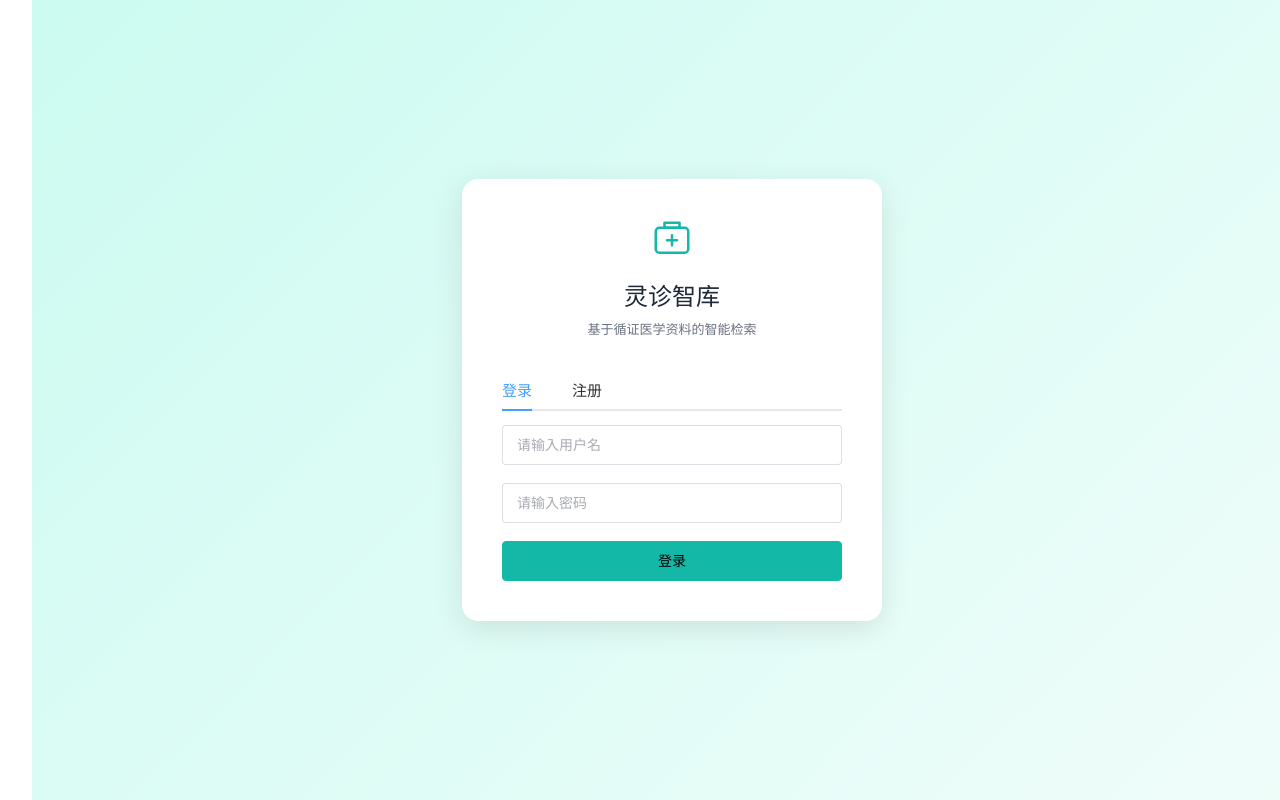
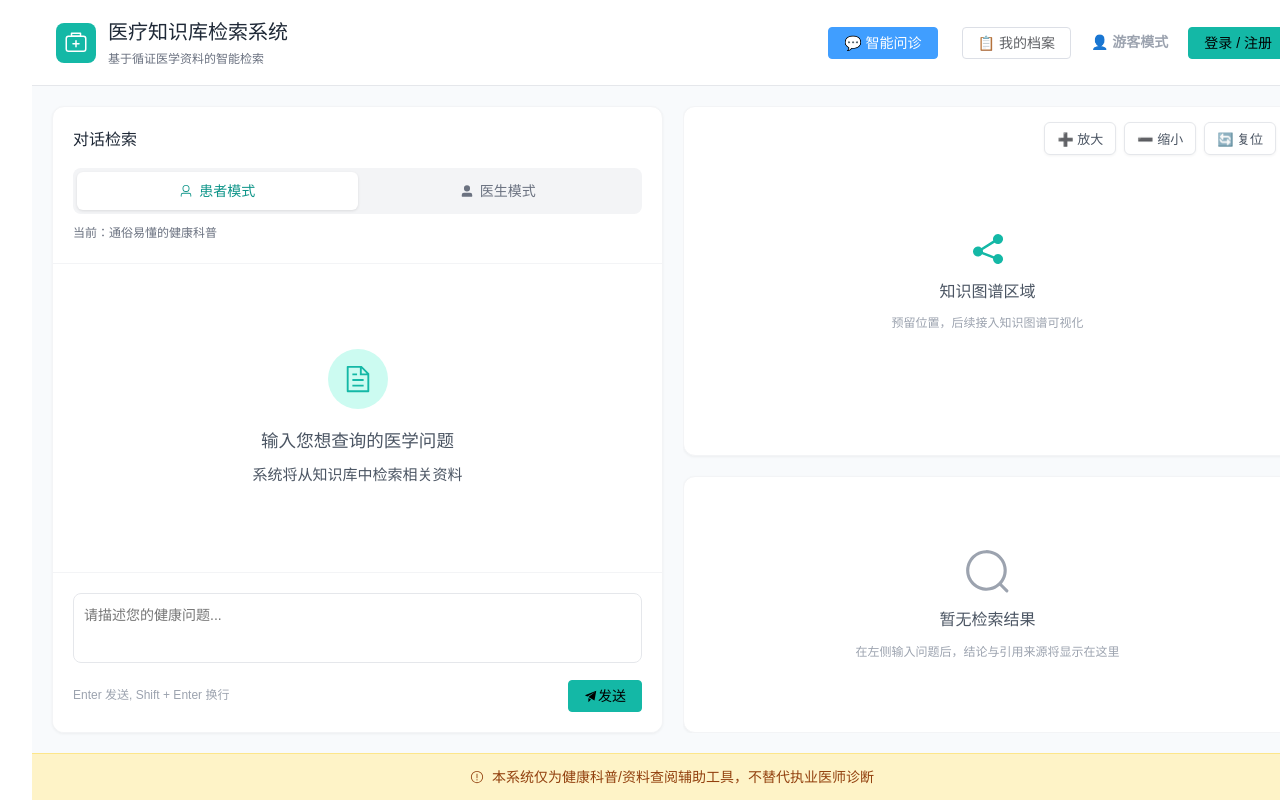
Before and after one commit to Alkane-70/lingzhen-backend, a Vue app in the folder frontend/web/: page / in a window 1280 px wide. Shown: the top 800 px of the page. Built offline with nearby package versions, Linux system fonts and the light colour scheme.

Commit message:
feat: 允许游客使用问诊，历史记录过滤中间记录，导航栏布局优化

```diff
--- a/frontend/web/src/App.vue
+++ b/frontend/web/src/App.vue
@@ -30,10 +30,22 @@
           >
             📋 我的档案
           </el-button>
-          <span class="username">👤 {{ username }}</span>
-          <el-button type="danger" plain @click="handleLogout">
-            退出登录
-          </el-button>
+
+          <!-- 👇 已登录 -->
+          <template v-if="!isGuest">
+            <span class="username">👤 {{ username }}</span>
+            <el-button type="danger" plain @click="handleLogout">
+              退出登录
+            </el-button>
+          </template>
+
+          <!-- 👇 游客 -->
+          <template v-else>
+            <span class="username" style="color: #9ca3af;">👤 游客模式</span>
+            <el-button type="primary" color="#14b8a6" @click="showLoginDialog = true">
+              登录 / 注册
+            </el-button>
+          </template>
         </div>
       </header>
 
@@ -194,6 +206,10 @@
       <el-icon><Warning /></el-icon>
       <span>本系统仅为健康科普/资料查阅辅助工具，不替代执业医师诊断</span>
     </footer>
+    <!-- 👇 游客点击"登录/注册"时弹出的对话框 -->
+    <el-dialog v-model="showLoginDialog" width="420px" :show-close="true" append-to-body>
+      <Login @login-success="handleLoginSuccess" />
+    </el-dialog>
     </template>
   </div>
 </template>
@@ -208,23 +224,28 @@ import Login from './views/Login.vue'
 import History from './views/History.vue'
 
 // 👇 用户体系状态
-const isLoggedIn = ref(!!localStorage.getItem('user_id'))
+const isLoggedIn = ref(true) // 👈 默认显示主界面
+const isGuest = ref(!localStorage.getItem('user_id')) // 👈 判断是否游客
+const showLoginDialog = ref(false) // 👈 控制登录弹窗
 const username = ref(localStorage.getItem('username') || '')
 const currentPage = ref('chat')
 
 const handleLoginSuccess = () => {
   isLoggedIn.value = true
+  isGuest.value = false
   username.value = localStorage.getItem('username')
   currentPage.value = 'chat'
+  showLoginDialog.value = false
 }
 
 const handleLogout = () => {
   localStorage.removeItem('user_id')
   localStorage.removeItem('username')
-  isLoggedIn.value = false
+  isLoggedIn.value = true // 👈 不跳登录页，直接变游客
+  isGuest.value = true
   username.value = ''
   currentPage.value = 'chat'
-  ElMessage.success('已退出登录')
+  ElMessage.success('已退出登录，当前以游客身份使用')
 }
 
 // 👇 开始新一轮问诊：重置所有状态
@@ -266,7 +287,7 @@ const fetchMockData = async (query, role) => {
         content: msg.content
       })),
       session_id: sessionId.value,
-      user_id: Number(localStorage.getItem('user_id') || 1),
+      user_id: Number(localStorage.getItem('user_id') || 0),
     }, {
       timeout: 20000 // 多轮对话耗时稍长，改成20秒
     })
@@ -654,7 +675,25 @@ onBeforeUnmount(() => {
 
 <style scoped>
 .app-wrapper { display: flex; flex-direction: column; height: 100vh; width: 100vw; background-color: #f8fafc; font-family: sans-serif; margin: 0; padding: 0; box-sizing: border-box;}
-.header { background-color: #fff; padding: 16px 24px; border-bottom: 1px solid #e5e7eb; display: flex; align-items: center;}
+.header {
+  background-color: #fff;
+  padding: 16px 24px;
+  border-bottom: 1px solid #e5e7eb;
+  display: flex;
+  justify-content: space-between;
+  align-items: center;
+}
+.header-nav {
+  display: flex;
+  align-items: center;
+  gap: 12px;
+}
+.header-nav .username {
+  font-size: 14px;
+  color: #0d9488;
+  font-weight: 600;
+  margin: 0 8px;
+}
 .header-left { display: flex; align-items: center; gap: 12px;}
 .logo-icon { background-color: #14b8a6; width: 40px; height: 40px; border-radius: 8px; display: flex; justify-content: center; align-items: center;}
 .header-title h1 { font-size: 20px; margin: 0; color: #1f2937;}
--- a/frontend/web/src/views/History.vue
+++ b/frontend/web/src/views/History.vue
@@ -51,7 +51,12 @@ onMounted(async () => {
   }
   try {
     const res = await axios.get(`http://127.0.0.1:8000/api/history/${userId}`)
-    records.value = res.data
+    // 👇 只保留最终结论（有明确科室和理由），过滤掉中间追问记录
+    records.value = res.data.filter(record =>
+      record.reason && record.reason.trim() !== '' &&
+      record.department && record.department !== '综合科' &&
+      record.confidence && record.confidence >= 0.6
+    )
     console.log('📚 历史记录:', records.value)
   } catch (e) {
     console.error(e)
--- a/frontend/web/src/views/Login.vue
+++ b/frontend/web/src/views/Login.vue
@@ -105,12 +105,12 @@ const handleRegister = async () => {
 
 <style scoped>
 .login-wrapper {
-  height: 100vh;
-  width: 100vw;
+  width: 100%;
+  padding: 10px 0;
   display: flex;
   justify-content: center;
   align-items: center;
-  background: linear-gradient(135deg, #ccfbf1 0%, #f0fdfa 100%);
+  background: transparent;
 }
 .login-box {
   width: 420px;
```
